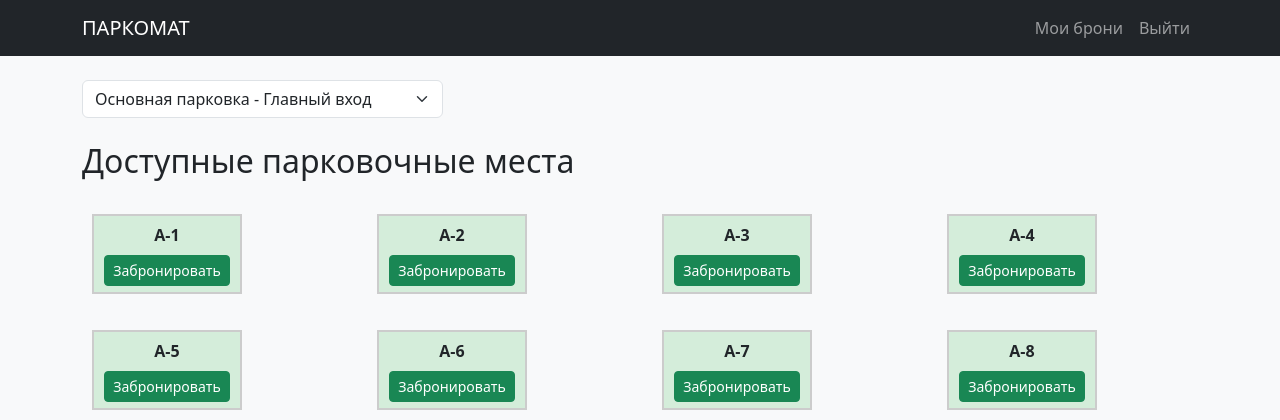
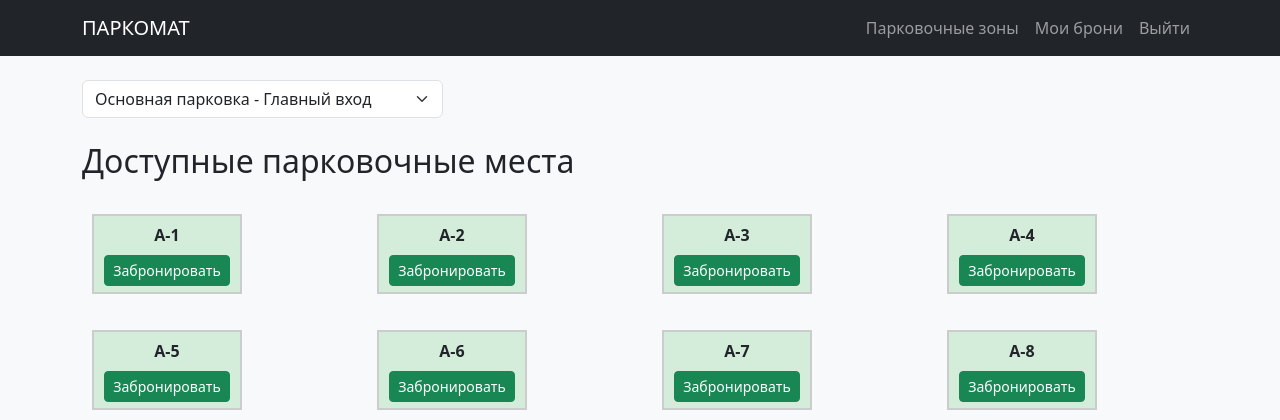
Before and after one commit to kwnzo/parkomat, a Flask app: page / in a window 1280 px wide. Shown: the top 420 px of the page. Run offline with Flask 3, Linux system fonts and the light colour scheme; the visitor is signed in with stand-in values (Sample User, id 1); data comes from the database, SQL or seed files in the repository.

Commit message:
Update base.html

```diff
--- a/src/templates/base.html
+++ b/src/templates/base.html
@@ -27,6 +27,7 @@
             <a class="navbar-brand" href="{{ url_for('main.index') }}">ПАРКОМАТ</a>
             <div class="navbar-nav">
                 {% if current_user.is_authenticated %}
+                    <a class = "nav-link" href = "parkings">Парковочные зоны</a>
                     <a class="nav-link" href="{{ url_for('main.dashboard') }}">Мои брони</a>
                     {% if current_user.is_admin %}
                         <a class="nav-link text-danger" href="{{ url_for('admin.dashboard') }}">Админ-панель</a>
```
